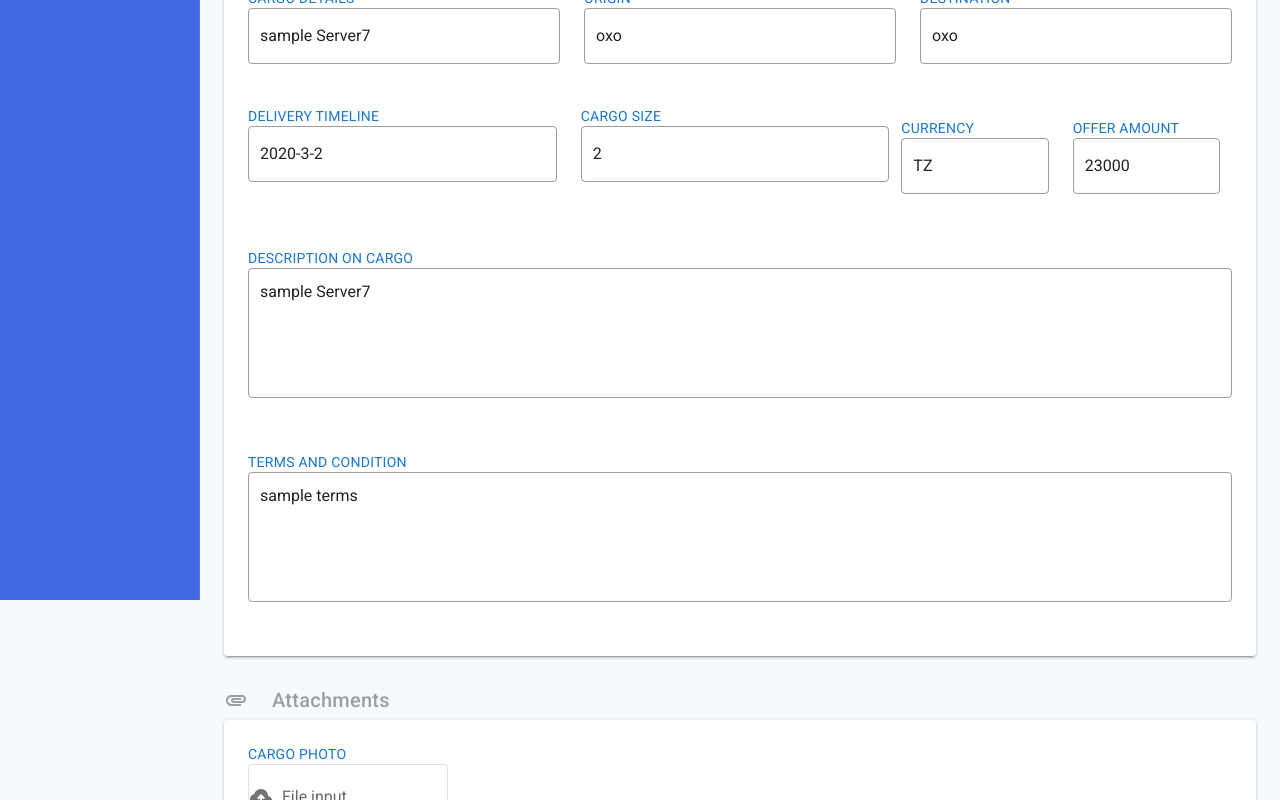
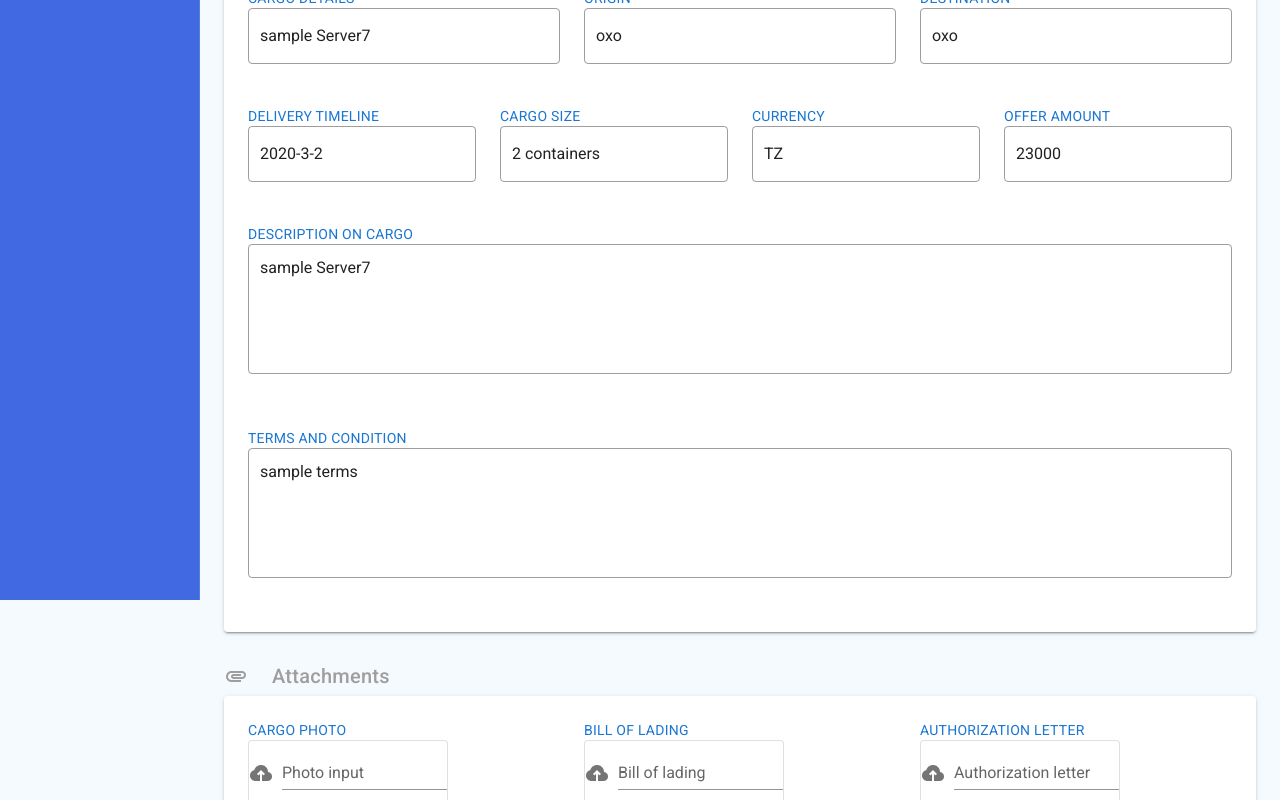
Before and after one commit to Cefasway94/logistics, a Vue app: page /client/Createtender in a window 1280 px wide. Shown: the part 200-1000 px from the top of the page. Built offline with nearby package versions, Linux system fonts and the light colour scheme.

Commit message:
enabling uploading of bill of lading and authorization letter during tender creation

```diff
--- a/src/components/client/Createtender.vue
+++ b/src/components/client/Createtender.vue
@@ -49,8 +49,8 @@
                         </v-row>
 
                         <v-row class="px-3">
-                            <v-row >
-                            <v-col>
+                            <v-row wrap>
+                                <v-col xs12 sm6 md4 lg4 xl4>
                                     <p class="primary--text body-2 text-uppercase mb-0"> DELIVERY TIMELINE </p>
                                     <v-text-field
                                         outlined
@@ -58,7 +58,8 @@
                                         v-model="timeline">
                                     </v-text-field>
                                 </v-col>
-                            <v-col>
+
+                                <v-col xs12 sm6 md4 lg4 xl4>
                                     <p class="primary--text body-2 text-uppercase mb-0"> CARGO SIZE </p>
                                     <v-text-field
                                         outlined
@@ -66,9 +67,9 @@
                                         v-model="size">
                                     </v-text-field>
                                 </v-col>
-                            </v-row>
 
-                            <v-col>
+
+                                <v-col xs12 sm6 md4 lg4 xl4>
                                     <p class="primary--text body-2 text-uppercase mb-0"> CURRENCY</p>
                                     <v-text-field
                                         outlined
@@ -76,7 +77,8 @@
                                         v-model="currency">
                                     </v-text-field>
                                 </v-col>
-                            <v-col>
+
+                                <v-col xs12 sm6 md4 lg4 xl4>
                                     <p class="primary--text body-2 text-uppercase mb-0"> OFFER AMOUNT </p>
                                     <v-text-field
                                         outlined
@@ -85,9 +87,10 @@
                                     </v-text-field>
                                 </v-col>
                             </v-row>
+                        </v-row>
 
                         <v-row>
-                            <v-col>
+                            <v-col xs12>
                                 <p class="primary--text body-2 text-uppercase mb-0"> DESCRIPTION ON CARGO </p>
                                 <v-textarea
                                     outlined
@@ -99,7 +102,7 @@
                         </v-row>
 
                          <v-row>
-                            <v-col>
+                            <v-col xs12>
                                 <p class="primary--text body-2 text-uppercase mb-0"> TERMS AND CONDITION </p>
                                 <v-textarea
                                     outlined
@@ -128,7 +131,7 @@
                             <v-card flat width="200" height="150" outlined >
 
                                 <v-file-input
-                                label="File input"
+                                    label="Photo input"
                                     id="files"
                                     @change="updateFilesUploaded()"
                                     prepend-icon ="mdi-cloud-upload"
@@ -138,8 +141,39 @@
 
                         </v-col>
 
+                        <v-col class="">
+                            <p class="primary--text body-2 text-uppercase mb-0"> BILL OF LADING</p>
+                            <v-card flat width="200" height="150" outlined >
+
+                                <v-file-input
+                                    label="Bill of lading"
+                                    id="bill"
+                                    @change="billUpdated()"
+                                    prepend-icon ="mdi-cloud-upload"
+                                >
+                                </v-file-input>
+                            </v-card>
+
+                        </v-col>
+
+                        <v-col class="">
+                            <p class="primary--text body-2 text-uppercase mb-0"> AUTHORIZATION LETTER</p>
+                            <v-card flat width="200" height="150" outlined >
+
+                                <v-file-input
+                                    label="Authorization letter"
+                                    id="letter"
+                                    @change="letterUpdated()"
+                                    prepend-icon ="mdi-cloud-upload"
+                                >
+                                </v-file-input>
+                            </v-card>
+
+                        </v-col>
+
                     </v-row>
                 </v-card>
+
             </v-card>
 
             <!--<v-card col flat width="1300" class="mx-auto mb-5" color="#F5FAFF">
@@ -229,12 +263,14 @@ export default {
         origin:'oxo',
         destination:'oxo',
         timeline:'2020-3-2',
-        size:'2',
+        size:'2 containers',
         currency:'TZ',
         offer_amount:'23000',
         description:'sample Server7',
         photos:[],
-        terms:'sample terms'
+        terms:'sample terms',
+        bill_of_lading:[],
+        authorization_letter:[]
     }),
 
     methods: {
@@ -250,6 +286,14 @@ export default {
             }
 
              //eslint-disable-next-line no-console
+        },
+
+        billUpdated(){
+            this.bill_of_lading.push(document.getElementById("bill").files[0]);
+        },
+
+        letterUpdated(){
+            this.authorization_letter.push(document.getElementById("letter").files[0]);
         },
 
         publishTender(){
@@ -272,11 +316,22 @@ export default {
                 let file = this.photos[i];
 
             //eslint-disable-next-line no-console
-            //console.log(file);
+            console.log(file);
                 formData.append('cargo_photo['+i+']',file);
 
             }
 
+             //eslint-disable-next-line no-console
+            console.log(this.bill_of_lading[0]);
+
+              //eslint-disable-next-line no-console
+            console.log(this.authorization_letter[0]);
+
+
+
+            formData.append('cargo_size',this.size);
+            formData.append('bill_of_lading[0]',this.bill_of_lading[0]);
+            formData.append('authorization_letter[0]',this.authorization_letter[0]);
             formData.append('cargo_details',this.details);
             formData.append('customer_offer_amount',this.offer_amount);
             formData.append('customer_terms_and_conditions',this.terms);
@@ -292,12 +347,11 @@ export default {
 
             this.AddTender(formData);
 
+            this.photos = [];
+            this.bill_of_lading = [];
+            this.authorization_letter = [];
+
             this.$router.push('/client');
-
-            //alert("Publish tender");*/
-
-             //eslint-disable-next-line no-console
-             //console.log(document.getElementById("files").files[0]);
         }
     }
 }
```
Lines whose indentation alone changed are shown as unchanged.
